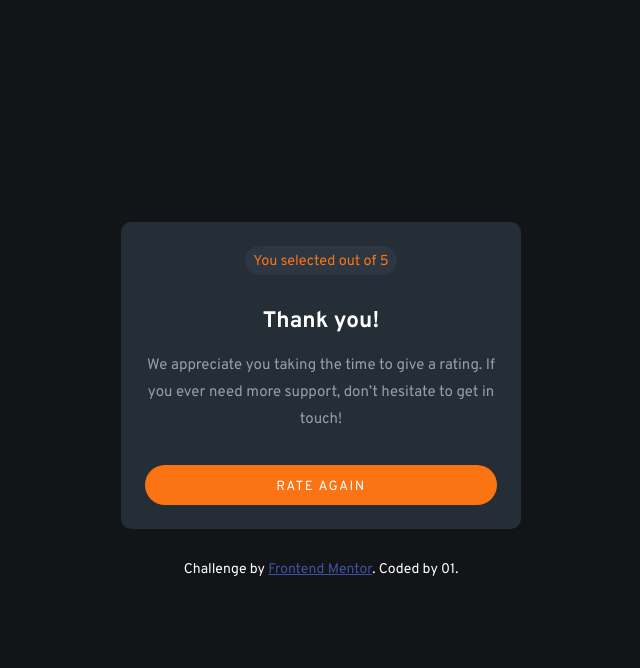
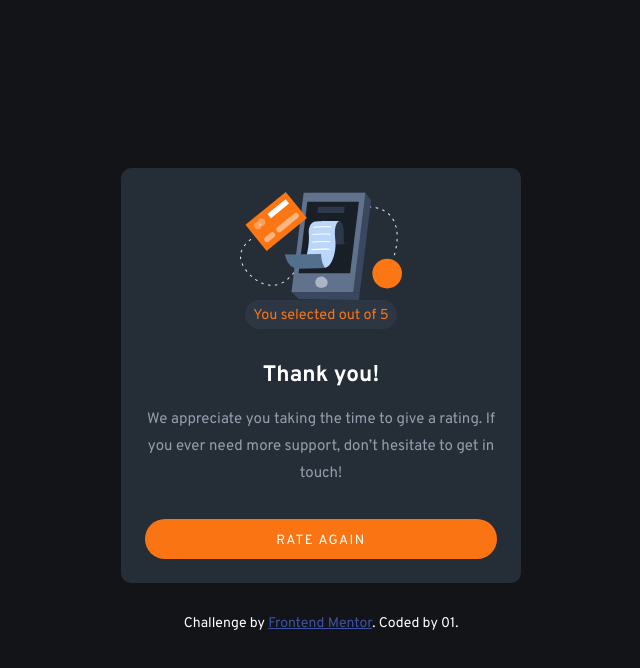
Before and after one commit to salac25/Interactive-rating-component, a plain HTML site: page index.html in a window 1280 px wide. Both pictures are taken after a click on the button "SUBMIT". Shown: the whole page, without its empty margins (319-959 px from the left). Drawn offline with Linux system fonts and the light colour scheme.

Commit message:
index.html

```diff
--- a/index.html
+++ b/index.html
@@ -47,7 +47,7 @@
 
     <!-- Thank you state start -->
     <div class="thank-you hidden">
-      <img src="./images/illustration-thank-you.svg" alt="" />
+      <img src="illustration-thank-you.svg" alt="thank you" />
 
       <p class="selected">
         You selected
```
